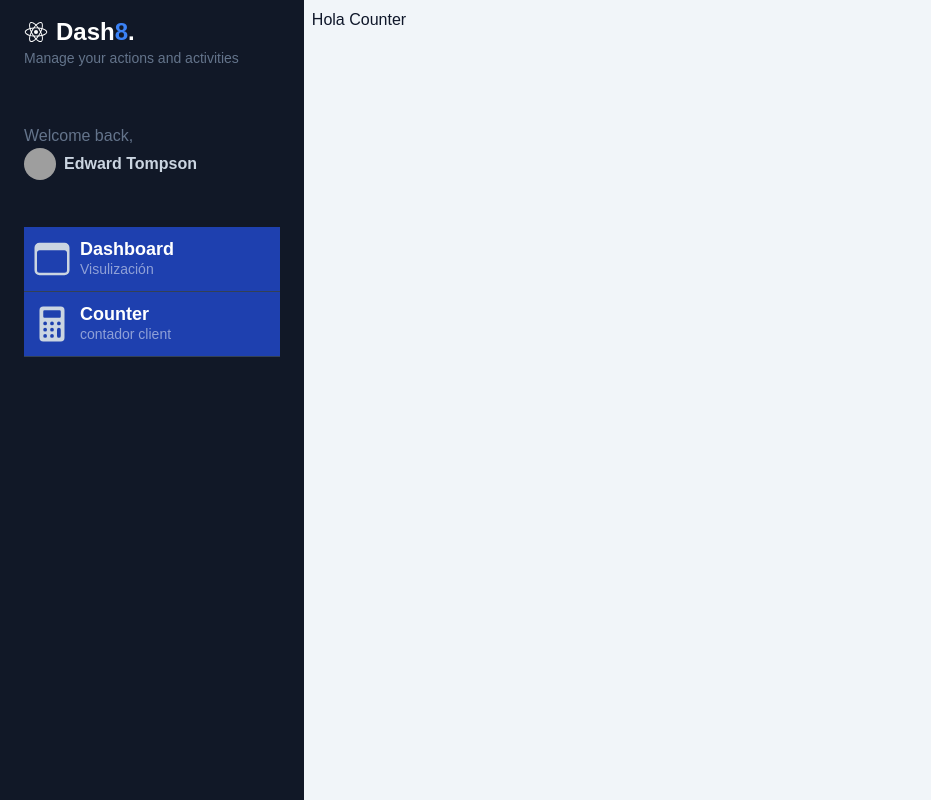
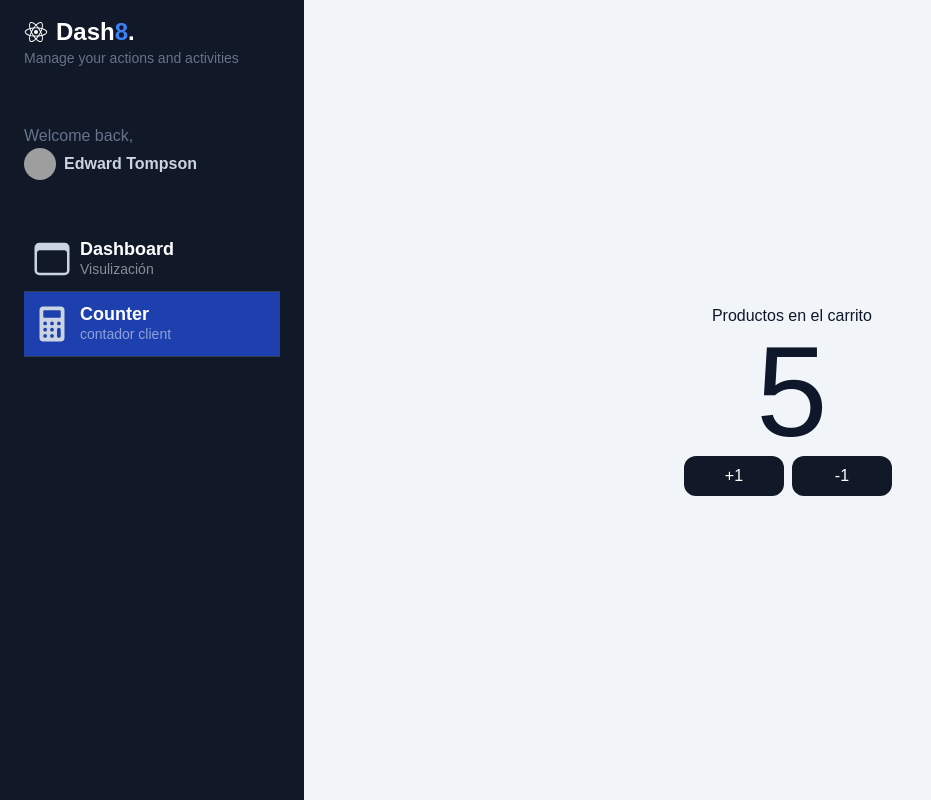
Before and after one commit to lfernandogh75/adsoreact43, a Next.js app in the folder my-dashboard/: page /dashboard/counter in a window 1280 px wide. Shown: the whole page, without its empty margins (0-931 px from the left). Built offline with nearby package versions, Linux system fonts and the light colour scheme; grey boxes are pictures that could not be loaded.

Commit message:
page count

```diff
--- a/my-dashboard/src/app/components/SidebarMenuItem.tsx
+++ b/my-dashboard/src/app/components/SidebarMenuItem.tsx
@@ -1,3 +1,6 @@
+'use client'
+import Link from "next/link";
+import { usePathname } from "next/navigation";
 import { JSX } from "react";
 interface Props{
     path:string;
@@ -6,8 +9,11 @@
    subTitle:string;
 }
 const SidebarMenuItem=({path,icon,title,subTitle}:Props)=>{
+    const currenntPath=usePathname();
     return(
-       <a href={path} className="w-full px-2 inline-flex space-x-2 items-center border-b border-slate-700 py-3 bg-blue-800 hover:bg-white/5 transition ease-linear duration-150">
+       <Link href={path} className={`w-full px-2 inline-flex space-x-2 items-center border-b
+        border-slate-700 py-3  hover:bg-white/5 transition ease-linear duration-150
+        ${currenntPath===path? 'bg-blue-800':""}`}>
                 <div>
                     {icon}
                 </div>
@@ -15,7 +21,7 @@
                     <span className="text-lg font-bold leading-5 text-white">{title}</span>
                     <span className="text-sm text-white/50 hidden md:block">{subTitle}</span>
                 </div>
-            </a>
+            </Link>
     )
 }
 export default SidebarMenuItem
--- a/my-dashboard/src/app/dashboard/counter/page.tsx
+++ b/my-dashboard/src/app/dashboard/counter/page.tsx
@@ -1,6 +1,24 @@
 
+'use client'
+import { useState } from "react";
 export default function CounterPage() {
+  const [count,setCount]=useState(5);
   return (
-  <h1>Hola Counter</h1>
+  <div className="flex flex-col items-center justify-center w-full h-full">
+    <span>Productos en el carrito</span>
+    <span className="text-9xl">{count}</span>
+    <div className="flex">
+      <button onClick={()=>setCount(count+1)} className="flex items-center justify-center p-2 rounded-xl
+      bg-gray-900 text-white hover:bg-gray-600
+      transition-all w-[100px] mr-2">
+        +1
+        </button>
+       <button onClick={()=>setCount(count-1)}  className="flex items-center justify-center p-2 rounded-xl
+      bg-gray-900 text-white hover:bg-gray-600
+      transition-all w-[100px] mr-2">
+        -1
+        </button>
+    </div>
+  </div>
   );
 }
--- /dev/null
+++ b/my-dashboard/src/app/dashboard/main/page.tsx
@@ -0,0 +1,7 @@
+export default function MainPage(){
+    return(
+        <div>
+            <h1>Page Main</h1>
+        </div>
+    )
+}
```
